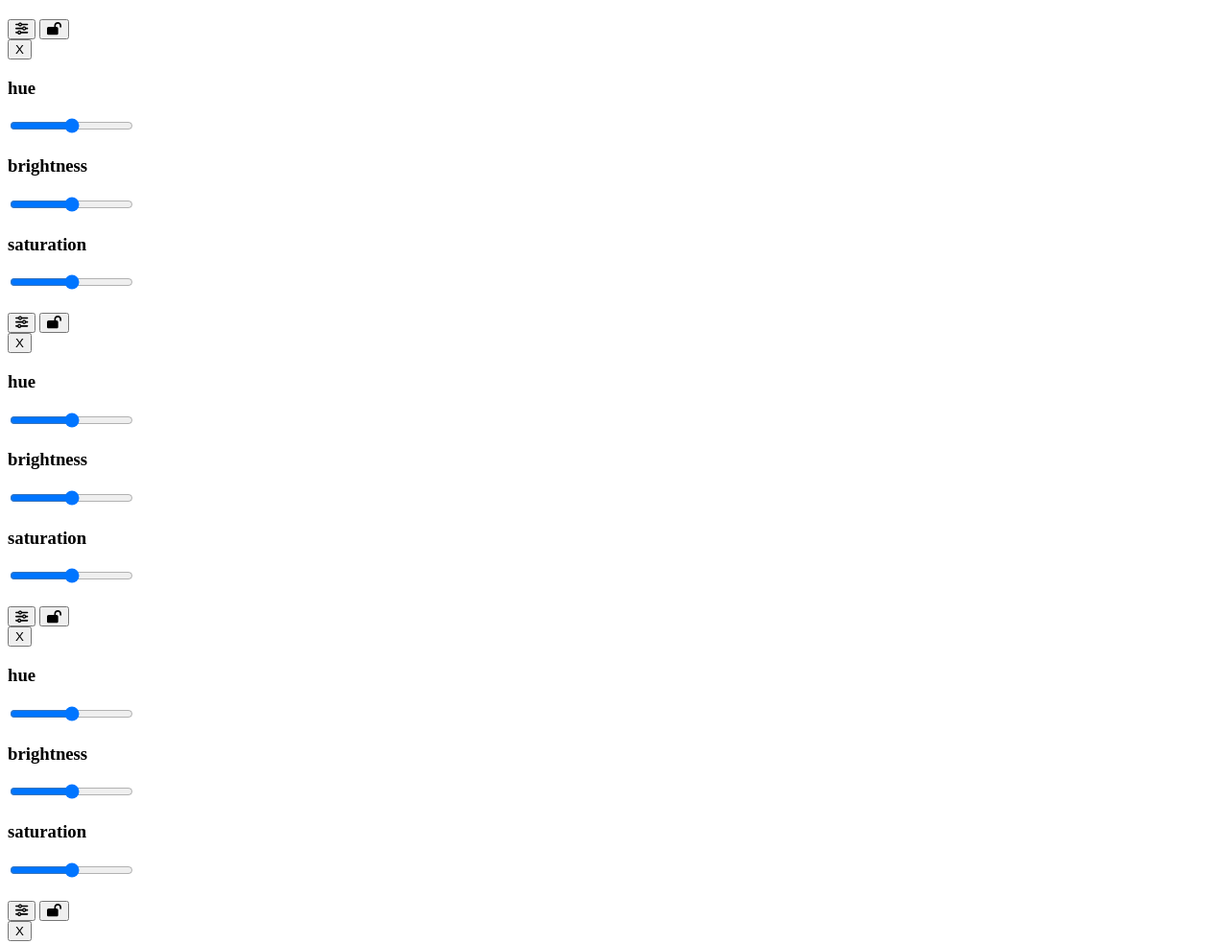
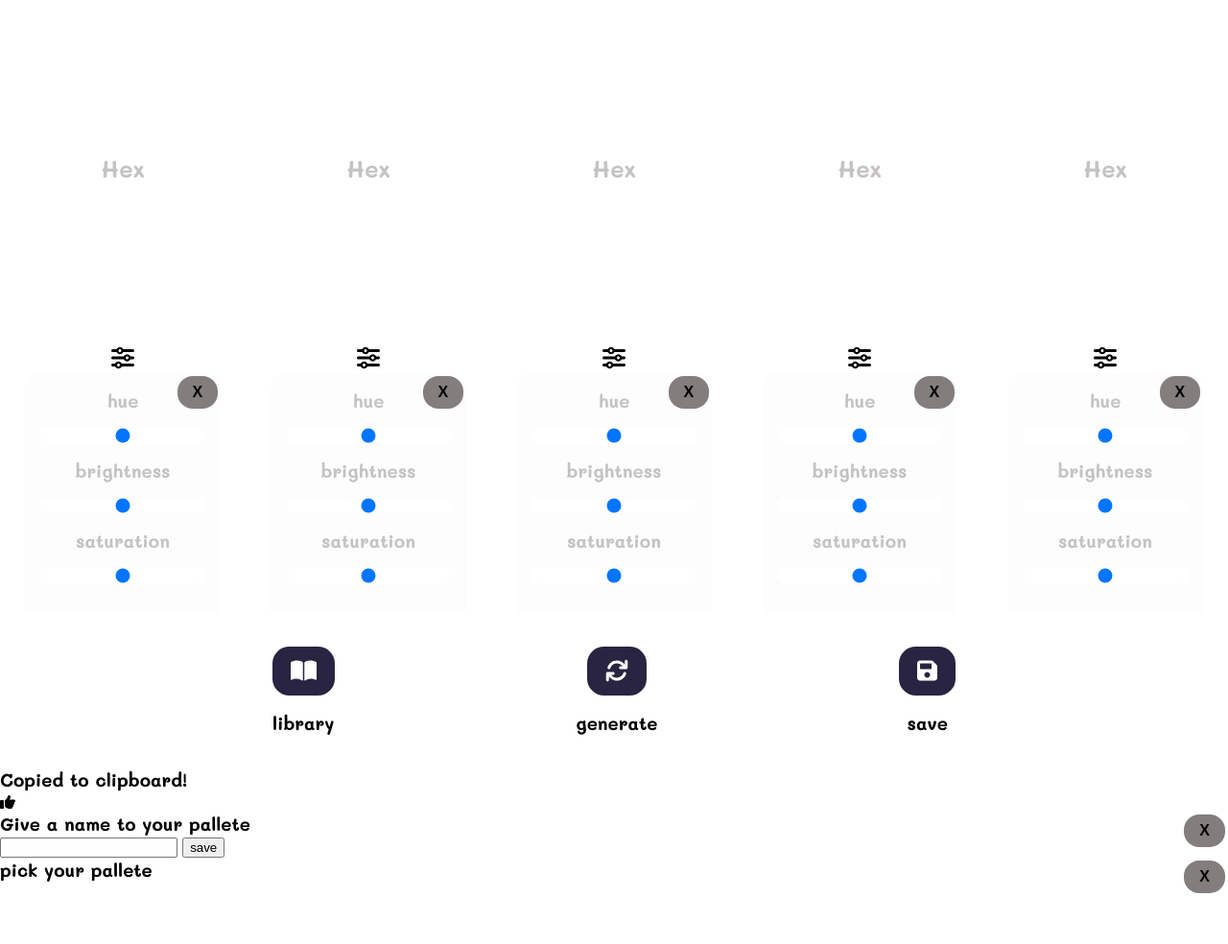
Before and after one commit to naveen570/colorPicker, a plain HTML site: page index.html in a window 1280 px wide. Shown: the top 984 px of the page at 96% size. After the commit the page ends 931 px from the top, so only its background shows below. Drawn offline with Linux system fonts and the light colour scheme; a script that the page names is missing.

Commit message:
added random color functionality

```diff
--- a/app.js
+++ b/app.js
@@ -0,0 +1,59 @@
+const colorDivs = document.querySelectorAll(".color");
+const generateBtn = document.querySelector(".btn-generate");
+const adjustBtns = document.querySelectorAll(".btn-color-slider");
+function generateHex() {
+  const hexColor = chroma.random();
+  return hexColor;
+}
+function randomColors() {
+  colorDivs.forEach((div, index) => {
+    const colorHeader = div.children[0];
+    const randomColor = generateHex();
+    div.style.backgroundColor = randomColor;
+    colorHeader.innerText = randomColor;
+    checkTextContrast(randomColor, colorHeader);
+    const colorSliders = div.querySelectorAll(
+      '.color-sliders input[type="range"'
+    );
+    const color = chroma(randomColor);
+    const hue = colorSliders[0];
+    const brightness = colorSliders[1];
+    const saturation = colorSliders[2];
+    updateSlider(color, hue, brightness, saturation);
+  });
+}
+randomColors();
+generateBtn.addEventListener("click", () => {
+  randomColors();
+});
+adjustBtns.forEach((btn) => {
+  btn.addEventListener("click", () => {
+    const colorSliders = btn.parentElement.parentElement.children[2];
+    colorSliders.classList.toggle("active");
+  });
+});
+
+function checkTextContrast(color, text) {
+  const luminance = chroma(color).luminance();
+  if (luminance > 0.5) {
+    text.style.color = "black";
+  } else {
+    text.style.color = "white";
+  }
+}
+function updateSlider(color, hue, brightness, saturation) {
+  //saturation
+  const noSat = color.set("hsl.s", 0);
+  const fullSat = color.set("hsl.s", 1);
+  const satScale = chroma.scale([noSat, color, fullSat]);
+  const midBrightness = color.set("hsl.l", 0.5);
+  const brightnessScale = chroma.scale(["black", midBrightness, "white"]);
+
+  saturation.style.backgroundImage = `linear-gradient(to right,${satScale(
+    0
+  )},${satScale(1)})`;
+  brightness.style.backgroundImage = `linear-gradient(to right,${brightnessScale(
+    0
+  )},${brightnessScale(0.5)},${brightnessScale(1)})`;
+  hue.style.backgroundImage = `linear-gradient(to right,rgb(204,75,75),rgb(204,204,75),rgb(75,204,75),rgb(75,204,204),rgb(75,75,204),rgb(204,75,204),rgb(204,75,75))`;
+}
--- a/index.html
+++ b/index.html
@@ -11,21 +11,24 @@
       href="https://fonts.googleapis.com/css2?family=Mali:wght@300;400;500;600;700&display=swap"
       rel="stylesheet"
     />
+    <!-- <link rel="stylesheet" href="./node_modules/normalize.css/normalize.css"> -->
     <link rel="stylesheet" href="./style.css" />
   </head>
   <body>
     <main class="container">
       <section class="colors">
         <div class="color">
-          <h2 class="hex"></h2>
+          <h2 class="hex">Hex</h2>
           <div class="controls">
-            <button class="btn-color-slider">
+            <button class="btn btn-color-slider">
               <i class="fas fa-sliders-h"></i>
             </button>
-            <button class="color-lock"><i class="fas fa-lock-open"></i></button>
+            <button class="btn color-lock">
+              <i class="fas fa-lock-open"></i>
+            </button>
           </div>
           <div class="color-sliders">
-            <button class="close slider-close">X</button>
+            <button class="btn close slider-close">X</button>
             <div class="hue-slider">
               <h3 class="slider-title">hue</h3>
               <input
@@ -65,15 +68,17 @@
           </div>
         </div>
         <div class="color">
-          <h2 class="hex"></h2>
+          <h2 class="hex">Hex</h2>
           <div class="controls">
-            <button class="btn-color-slider">
+            <button class="btn btn-color-slider">
               <i class="fas fa-sliders-h"></i>
             </button>
-            <button class="color-lock"><i class="fas fa-lock-open"></i></button>
+            <button class="btn color-lock">
+              <i class="fas fa-lock-open"></i>
+            </button>
           </div>
           <div class="color-sliders">
-            <button class="close slider-close">X</button>
+            <button class="btn close slider-close">X</button>
             <div class="hue-slider">
               <h3 class="slider-title">hue</h3>
               <input
@@ -113,15 +118,17 @@
           </div>
         </div>
         <div class="color">
-          <h2 class="hex"></h2>
+          <h2 class="hex">Hex</h2>
           <div class="controls">
-            <button class="btn-color-slider">
+            <button class="btn btn-color-slider">
               <i class="fas fa-sliders-h"></i>
             </button>
-            <button class="color-lock"><i class="fas fa-lock-open"></i></button>
+            <button class="btn color-lock">
+              <i class="fas fa-lock-open"></i>
+            </button>
           </div>
           <div class="color-sliders">
-            <button class="close slider-close">X</button>
+            <button class="btn close slider-close">X</button>
             <div class="hue-slider">
               <h3 class="slider-title">hue</h3>
               <input
@@ -161,15 +168,17 @@
           </div>
         </div>
         <div class="color">
-          <h2 class="hex"></h2>
+          <h2 class="hex">Hex</h2>
           <div class="controls">
-            <button class="btn-color-slider">
+            <button class="btn btn-color-slider">
               <i class="fas fa-sliders-h"></i>
             </button>
-            <button class="color-lock"><i class="fas fa-lock-open"></i></button>
+            <button class="btn color-lock">
+              <i class="fas fa-lock-open"></i>
+            </button>
           </div>
           <div class="color-sliders">
-            <button class="close slider-close">X</button>
+            <button class="btn close slider-close">X</button>
             <div class="hue-slider">
               <h3 class="slider-title">hue</h3>
               <input
@@ -209,15 +218,17 @@
           </div>
         </div>
         <div class="color">
-          <h2 class="hex"></h2>
+          <h2 class="hex">Hex</h2>
           <div class="controls">
-            <button class="btn-color-slider">
+            <button class="btn btn-color-slider">
               <i class="fas fa-sliders-h"></i>
             </button>
-            <button class="color-lock"><i class="fas fa-lock-open"></i></button>
+            <button class="btn color-lock">
+              <i class="fas fa-lock-open"></i>
+            </button>
           </div>
           <div class="color-sliders">
-            <button class="close slider-close">X</button>
+            <button class="btn close slider-close">X</button>
             <div class="hue-slider">
               <h3 class="slider-title">hue</h3>
               <input
@@ -259,15 +270,21 @@
       </section>
       <section class="panels">
         <div class="library-panel">
-          <button class="btn-panel btn-libary"><i class="fas fa-book-open"></i></button>
+          <button class="btn btn-panel btn-libary">
+            <i class="fas fa-book-open"></i>
+          </button>
           <h3 class="panel-title">library</h3>
         </div>
         <div class="generate-panel">
-            <button class="btn-panel btn-generate"><i class="fas fa-sync"></i></i></button>
+          <button class="btn btn-panel btn-generate">
+            <i class="fas fa-sync"></i>
+          </button>
           <h3 class="panel-title">generate</h3>
         </div>
         <div class="save-panel">
-            <button class="btn-panel btn-save"><i class="fas fa-save"></i></i></button>
+          <button class="btn btn-panel btn-save">
+            <i class="fas fa-save"></i>
+          </button>
           <h3 class="panel-title">save</h3>
         </div>
       </section>
@@ -280,20 +297,31 @@
         </div>
         <div class="save-container">
           <div class="save-popup">
-                  <button class="close close-save">X</button>
+            <button class="btn close close-save">X</button>
             <h3 class="popup-title">Give a name to your pallete</h3>
-                  <input type="text" name="save-name" maxlength="35" class="save-name">
+            <input
+              type="text"
+              name="save-name"
+              maxlength="35"
+              class="save-name"
+            />
             <button type="submit" class="save-submit">save</button>
           </div>
         </div>
         <div class="library-container">
           <div class="library-popup">
-                <button class="close close-library">X</button>
+            <button class="btn close close-library">X</button>
             <h3 class="popup-title">pick your pallete</h3>
           </div>
         </div>
       </section>
     </main>
+    <script
+      src="https://cdnjs.cloudflare.com/ajax/libs/chroma-js/2.1.0/chroma.min.js"
+      integrity="sha512-yocoLferfPbcwpCMr8v/B0AB4SWpJlouBwgE0D3ZHaiP1nuu5djZclFEIj9znuqghaZ3tdCMRrreLoM8km+jIQ=="
+      crossorigin="anonymous"
+      referrerpolicy="no-referrer"
+    ></script>
     <script
       src="https://cdnjs.cloudflare.com/ajax/libs/font-awesome/6.0.0-beta3/js/all.min.js"
       integrity="sha512-fzff82+8pzHnwA1mQ0dzz9/E0B+ZRizq08yZfya66INZBz86qKTCt9MLU0NCNIgaMJCgeyhujhasnFUsYMsi0Q=="
--- a/style.css
+++ b/style.css
@@ -0,0 +1,113 @@
+*,
+*::after,
+::before {
+  box-sizing: border-box;
+  margin: 0;
+}
+i,
+svg,
+path {
+  pointer-events: none;
+}
+.container {
+  font-family: "Mali", cursive;
+}
+.colors {
+  display: grid;
+  grid-template-columns: repeat(5, 1fr);
+  min-height: 80vh;
+}
+.color {
+  display: grid;
+  color: rgb(197, 194, 194);
+  justify-items: center;
+  align-content: space-evenly;
+  position: relative;
+  overflow: hidden;
+}
+.btn {
+  border: none;
+  font-size: 1.5rem;
+  cursor: pointer;
+  background: none;
+  font-weight: bold;
+  padding: 0.5rem 1rem;
+  border-radius: 1rem;
+  transition: all 180ms cubic-bezier(0.42, -0.05, 0.11, 1.11);
+}
+.btn:hover {
+  color: white;
+  background-color: black;
+}
+.hex {
+  cursor: pointer;
+}
+.controls {
+  display: grid;
+  gap: 2.5rem;
+}
+.color-sliders {
+  background-color: rgb(253, 253, 253);
+  width: 80%;
+  position: absolute;
+  bottom: 0%;
+  border-top-left-radius: 1rem;
+  border-top-right-radius: 1rem;
+  padding: 1rem;
+  /* pointer-events: none; */
+  /* transform: translateY(100px); */
+  transition: all 0.3s ease-in-out;
+  /* opacity: 0; */
+}
+input[type="range"] {
+  -webkit-appearance: none;
+  margin: 1rem 0;
+  width: 100%;
+  cursor: pointer;
+  border-radius: 1rem;
+}
+.color-sliders.active {
+  transform: translateY(0px);
+  pointer-events: all;
+  opacity: 1;
+}
+.close {
+  position: absolute;
+  top: 0;
+  right: 0;
+  font-size: 1rem;
+  border-radius: 1rem;
+  margin: 0.2rem;
+  background-color: rgb(131, 125, 125);
+}
+.brightness-slider,
+.hue-slider,
+.saturation-slider {
+  display: grid;
+  place-items: center;
+}
+.panels {
+  display: flex;
+  min-height: 20vh;
+  justify-content: space-evenly;
+  align-items: center;
+  padding: 2rem;
+}
+.btn-panel {
+  background-color: rgb(40, 36, 65);
+  padding: 0.7rem 1.2rem;
+  color: white;
+  border-radius: 1.1rem;
+}
+.library-panel,
+.save-panel,
+.generate-panel {
+  display: flex;
+  flex-direction: column;
+  align-items: center;
+  gap: 1rem;
+}
+.library-popup,
+.save-popup {
+  position: relative;
+}
```
Lines whose indentation alone changed are shown as unchanged.
